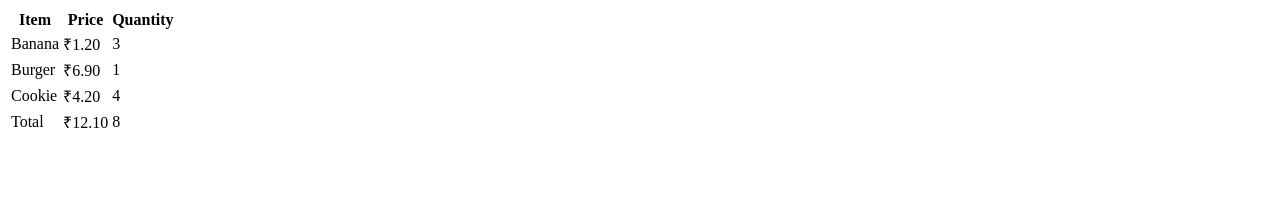
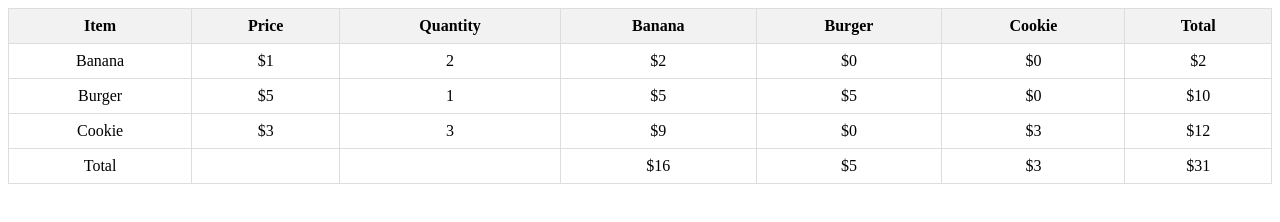
Before and after one commit to acciojob/item-cart-RitankJaikar, a website: page main.html in a window 1280 px wide. Drawn offline with Linux system fonts and the light colour scheme.

Commit message:
created a submission

```diff
--- a/main.html
+++ b/main.html
@@ -3,41 +3,75 @@
 <head>
   <meta charset="UTF-8">
   <meta name="viewport" content="width=device-width, initial-scale=1.0">
-  <title>Item Cart</title>
+  <title>Test Table</title>
+  <style>
+    table {
+      width: 100%;
+      border-collapse: collapse;
+    }
+    th, td {
+      border: 1px solid #ddd;
+      padding: 8px;
+      text-align: center;
+    }
+    th {
+      background-color: #f2f2f2;
+    }
+  </style>
 </head>
 <body>
+
   <table>
     <thead>
       <tr>
         <th>Item</th>
         <th>Price</th>
         <th>Quantity</th>
+        <th>Banana</th>
+        <th>Burger</th>
+        <th>Cookie</th>
+        <th>Total</th>
       </tr>
     </thead>
     <tbody>
       <tr>
         <td>Banana</td>
-        <td>₹1.20</td>
-        <td>3</td>
+        <td>$1</td>
+        <td>2</td>
+        <td>$2</td>
+        <td>$0</td>
+        <td>$0</td>
+        <td>$2</td>
       </tr>
       <tr>
         <td>Burger</td>
-        <td>₹6.90</td>
+        <td>$5</td>
         <td>1</td>
+        <td>$5</td>
+        <td>$5</td>
+        <td>$0</td>
+        <td>$10</td>
       </tr>
       <tr>
         <td>Cookie</td>
-        <td>₹4.20</td>
-        <td>4</td>
+        <td>$3</td>
+        <td>3</td>
+        <td>$9</td>
+        <td>$0</td>
+        <td>$3</td>
+        <td>$12</td>
+      </tr>
+      <tr>
+        <td>Total</td>
+        <td></td>
+        <td></td>
+        <td>$16</td>
+        <td>$5</td>
+        <td>$3</td>
+        <td>$31</td>
       </tr>
     </tbody>
-    <tfoot>
-      <tr>
-        <td >Total</td>
-        <td>₹12.10</td>
-		<td>8</td>
-      </tr>
-    </tfoot>
   </table>
+
 </body>
 </html>
```
